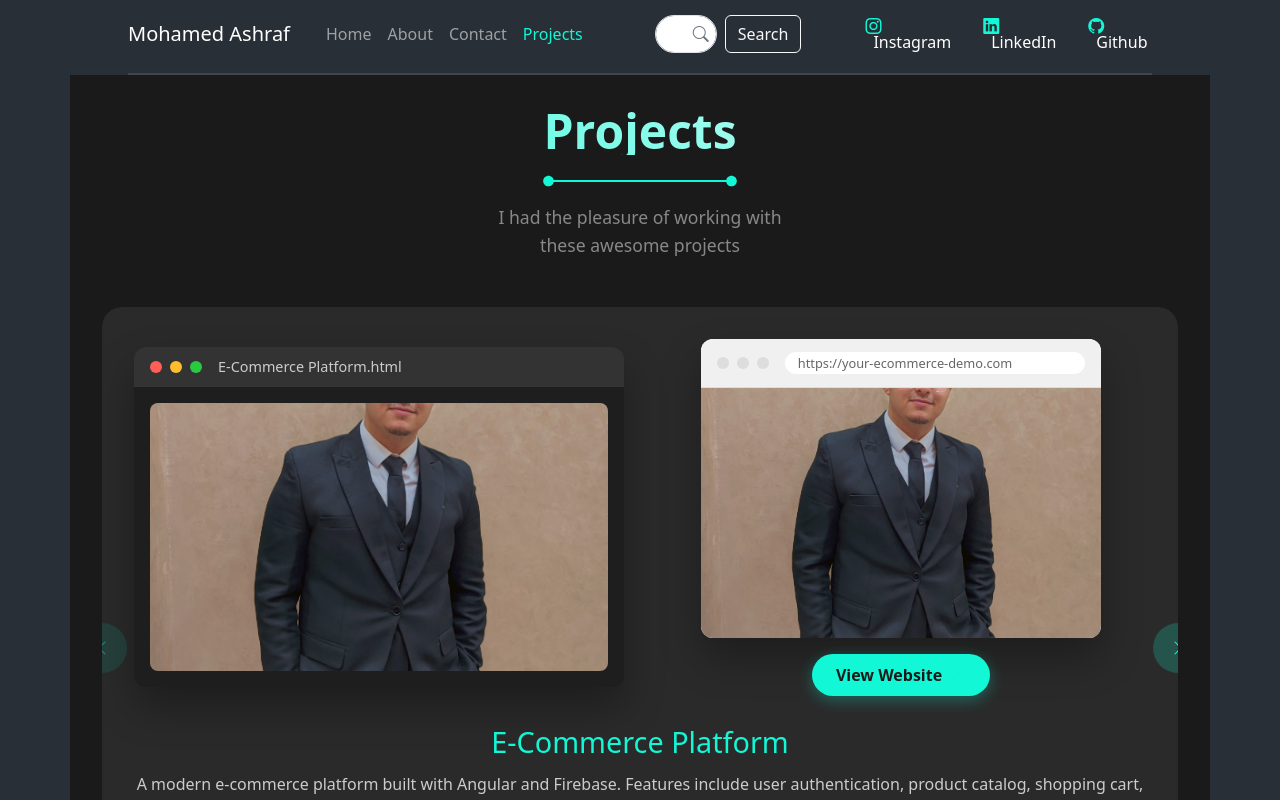
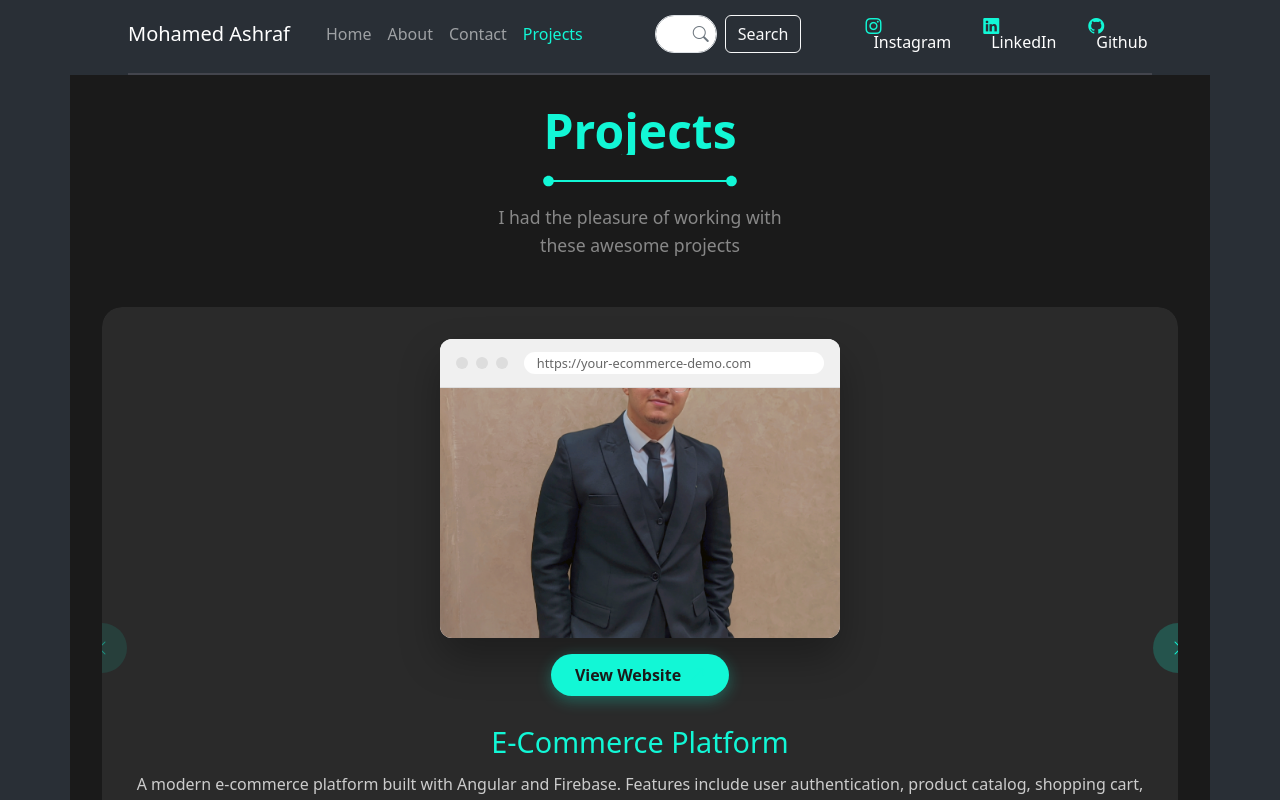
Before and after one commit to mhmd-ashrf-saad/Portfolio, an Angular app: page /projects in a window 1280 px wide. Shown: the top 800 px of the page. Built offline with nearby package versions, Linux system fonts and the light colour scheme; a web font is replaced by a local one.

Commit message:
slider feature

```diff
--- a/src/app/projects/projects.css
+++ b/src/app/projects/projects.css
@@ -14,7 +14,7 @@
   font-size: 3rem;
   font-weight: bold;
   margin-bottom: 1rem;
-  background: linear-gradient(45deg, #12F7D6, #ffffff);
+  background: var(--active);
   -webkit-background-clip: text;
   -webkit-text-fill-color: transparent;
   background-clip: text;
@@ -45,7 +45,7 @@
   padding: 2rem;
   background: #2a2a2a;
   border-radius: 20px;
-  margin-right: 2rem;
+
 }
 
 .project-showcase {
@@ -57,6 +57,7 @@
 
 .code-side {
   flex: 1;
+  display: none;
 }
 
 .code-editor {
@@ -231,6 +232,7 @@
   display: inline-flex;
   align-items: center;
   gap: 0.5rem;
+  background-color: var(--active);
 }
 
 .btn-primary {
--- a/src/app/projects/projects.html
+++ b/src/app/projects/projects.html
@@ -7,7 +7,12 @@
     <div class="description">I had the pleasure of working with<br> these awesome projects</div>
   </div>
 
-  <div class="slider-container">
+  <div class="slider-container"
+       (touchstart)="onTouchStart($event)"
+       (touchmove)="onTouchMove($event)"
+       (touchend)="onTouchEnd($event)"
+  >
+
     <button class="nav-btn prev" (click)="prevSlide()" [disabled]="currentSlide === 0">
       <i class="bi bi-chevron-left"></i>
     </button>
--- a/src/app/projects/projects.ts
+++ b/src/app/projects/projects.ts
@@ -1,4 +1,4 @@
-import { Component } from '@angular/core';
+import { Component, OnInit, OnDestroy } from '@angular/core';
 import { CommonModule } from '@angular/common';
 
 interface Project {
@@ -18,10 +18,21 @@ interface Project {
   templateUrl: './projects.html',
   styleUrl: './projects.css'
 })
-export class Projects {
+export class Projects implements OnInit, OnDestroy {
   currentSlide = 0;
+  private slideInterval: any;
+  private autoPlayDuration = 300000; // 5 minutes (you had 300000, which is very long)
+  isAutoPlaying = true;
 
-  // Sample projects data - replace with your actual projects
+  // Touch/swipe properties
+  private touchStartX = 0;
+  private touchStartY = 0;
+  private touchEndX = 0;
+  private touchEndY = 0;
+  private minSwipeDistance = 50; // minimum distance for swipe recognition
+  private isDragging = false;
+
+  // Projects data
   projects: Project[] = [
     {
       id: 1,
@@ -55,20 +66,169 @@ export class Projects {
     }
   ];
 
+  ngOnInit() {
+    this.startAutoPlay();
+  }
+
+  ngOnDestroy() {
+    this.stopAutoPlay();
+  }
+
+  startAutoPlay() {
+    if (this.slideInterval) {
+      clearInterval(this.slideInterval);
+    }
+
+    this.slideInterval = setInterval(() => {
+      this.nextSlide();
+    }, this.autoPlayDuration);
+
+    this.isAutoPlaying = true;
+  }
+
+  stopAutoPlay() {
+    if (this.slideInterval) {
+      clearInterval(this.slideInterval);
+      this.slideInterval = null;
+    }
+    this.isAutoPlaying = false;
+  }
+
+  toggleAutoPlay() {
+    if (this.isAutoPlaying) {
+      this.stopAutoPlay();
+    } else {
+      this.startAutoPlay();
+    }
+  }
+
   nextSlide() {
     if (this.currentSlide < this.projects.length - 1) {
       this.currentSlide++;
+    } else {
+      // Loop back to first slide
+      this.currentSlide = 0;
     }
   }
 
   prevSlide() {
     if (this.currentSlide > 0) {
       this.currentSlide--;
+    } else {
+      // Loop to last slide
+      this.currentSlide = this.projects.length - 1;
+    }
+
+    // Reset auto-play timer when manually navigating
+    if (this.isAutoPlaying) {
+      this.startAutoPlay();
     }
   }
 
   goToSlide(index: number) {
     this.currentSlide = index;
+
+    // Reset auto-play timer when manually navigating
+    if (this.isAutoPlaying) {
+      this.startAutoPlay();
+    }
   }
 
+  // Touch/Swipe event handlers
+  onTouchStart(event: TouchEvent) {
+    this.touchStartX = event.touches[0].clientX;
+    this.touchStartY = event.touches[0].clientY;
+    this.isDragging = true;
+
+    // Pause auto-play during touch interaction
+    if (this.isAutoPlaying) {
+      this.stopAutoPlay();
+    }
+  }
+
+  onTouchMove(event: TouchEvent) {
+    if (!this.isDragging) return;
+
+    // Prevent default scrolling behavior during horizontal swipes
+    const touchX = event.touches[0].clientX;
+    const touchY = event.touches[0].clientY;
+    const deltaX = Math.abs(touchX - this.touchStartX);
+    const deltaY = Math.abs(touchY - this.touchStartY);
+
+    // If horizontal movement is greater than vertical, prevent scrolling
+    if (deltaX > deltaY && deltaX > 10) {
+      event.preventDefault();
+    }
+  }
+
+  onTouchEnd(event: TouchEvent) {
+    if (!this.isDragging) return;
+
+    this.touchEndX = event.changedTouches[0].clientX;
+    this.touchEndY = event.changedTouches[0].clientY;
+    this.isDragging = false;
+
+    this.handleSwipe();
+
+    // Resume auto-play after touch interaction
+    if (!this.isAutoPlaying) {
+      this.startAutoPlay();
+    }
+  }
+
+  private handleSwipe() {
+    const deltaX = this.touchEndX - this.touchStartX;
+    const deltaY = this.touchEndY - this.touchStartY;
+    const absDeltaX = Math.abs(deltaX);
+    const absDeltaY = Math.abs(deltaY);
+
+    // Check if it's a horizontal swipe (more horizontal movement than vertical)
+    if (absDeltaX > absDeltaY && absDeltaX > this.minSwipeDistance) {
+      if (deltaX > 0) {
+        // Swipe right - go to previous slide
+        this.prevSlide();
+      } else {
+        // Swipe left - go to next slide
+        this.nextSlide();
+      }
+    }
+  }
+
+  // Mouse/Pointer events for desktop drag support (optional)
+  onPointerDown(event: PointerEvent) {
+    if (event.pointerType === 'touch') {
+      this.touchStartX = event.clientX;
+      this.touchStartY = event.clientY;
+      this.isDragging = true;
+
+      if (this.isAutoPlaying) {
+        this.stopAutoPlay();
+      }
+    }
+  }
+
+  onPointerMove(event: PointerEvent) {
+    if (event.pointerType === 'touch' && this.isDragging) {
+      const deltaX = Math.abs(event.clientX - this.touchStartX);
+      const deltaY = Math.abs(event.clientY - this.touchStartY);
+
+      if (deltaX > deltaY && deltaX > 10) {
+        event.preventDefault();
+      }
+    }
+  }
+
+  onPointerUp(event: PointerEvent) {
+    if (event.pointerType === 'touch' && this.isDragging) {
+      this.touchEndX = event.clientX;
+      this.touchEndY = event.clientY;
+      this.isDragging = false;
+
+      this.handleSwipe();
+
+      if (!this.isAutoPlaying) {
+        this.startAutoPlay();
+      }
+    }
+  }
 }
```
